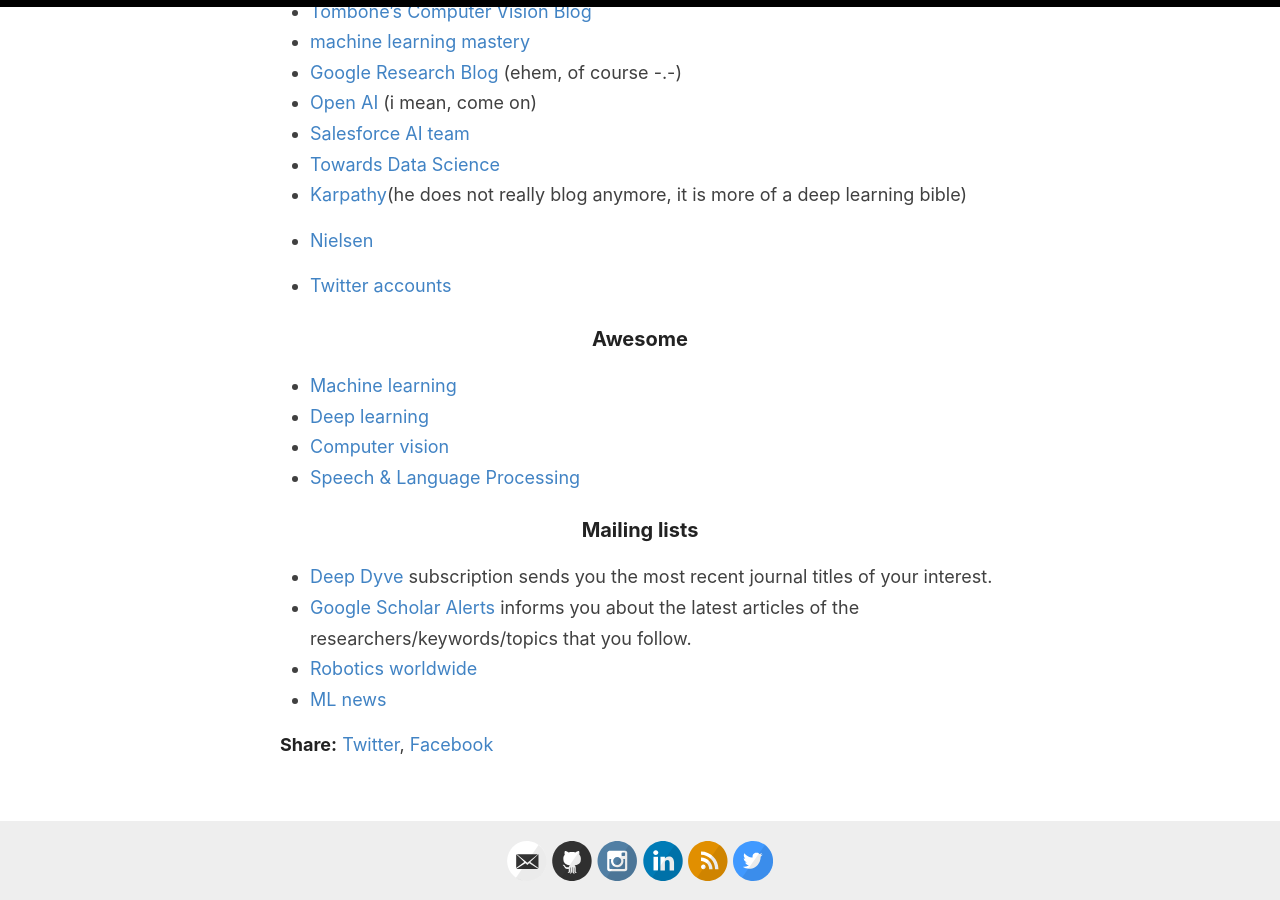
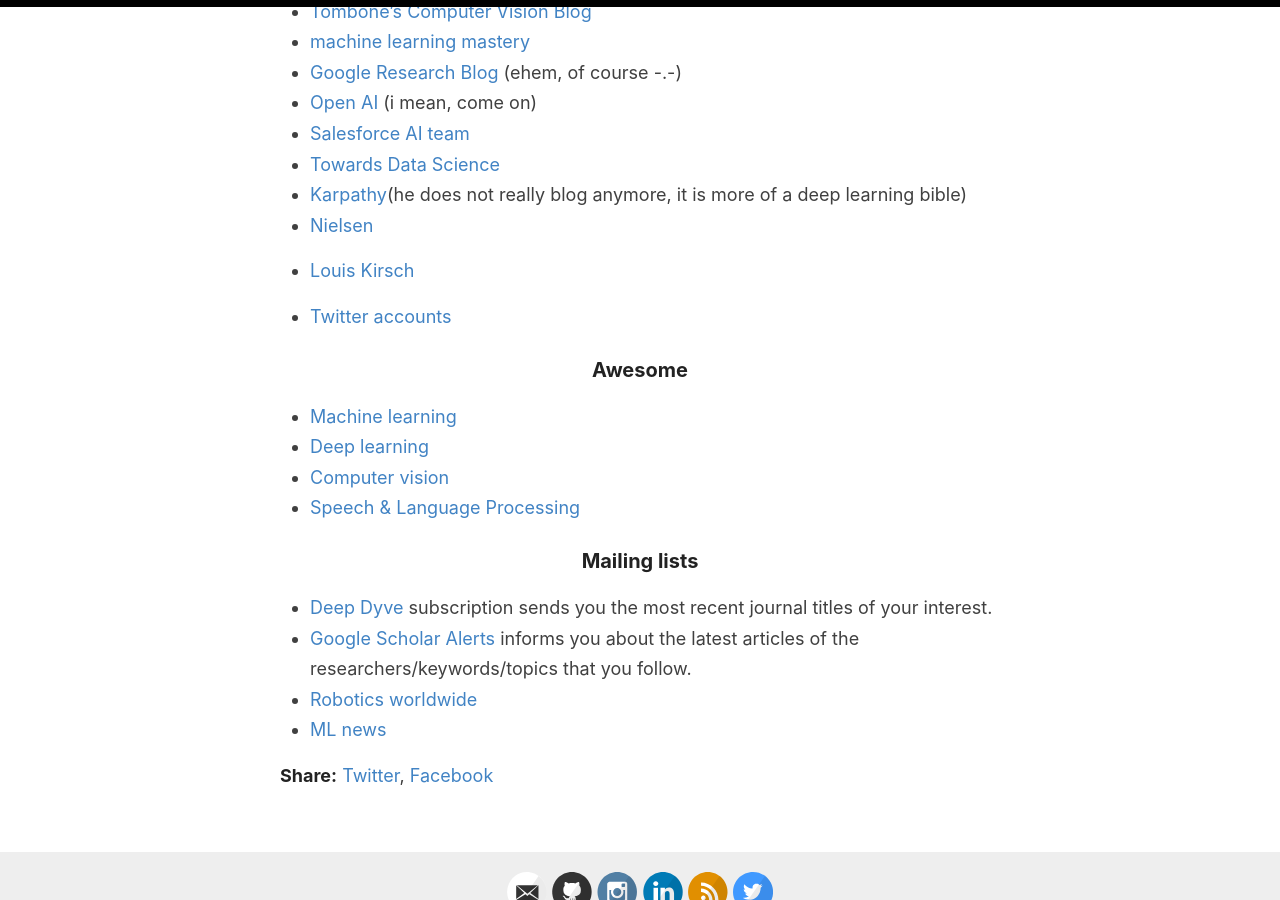
Before and after one commit to evinpinar/evinpinar.github.io, a Jekyll site: the page built from _posts/2019-10-4-ai-resources.md, in a window 1280 px wide and 900 px high, scrolled down 950 px. Built offline with Jekyll 4.4.1, drawn with Linux system fonts in a browser that asks for light colours; comment, search, counter and statistics services are not loaded.

Commit message:
Update 2019-10-4-ai-resources.md

```diff
--- a/_posts/2019-10-4-ai-resources.md
+++ b/_posts/2019-10-4-ai-resources.md
@@ -33,6 +33,7 @@ Here are some newsletters, blogs, links, and twitter accounts that I follow to g
 * [Towards Data Science](https://towardsdatascience.com)
 * [Karpathy](http://karpathy.github.io)(he does not really blog anymore, it is more of a deep learning bible)
 * [Nielsen](http://michaelnielsen.org)
+* [Louis Kirsch](http://louiskirsch.com/blog/)
 
 * [Twitter accounts](https://twitter.com/evinpinar/lists/ai-people)
 
```
